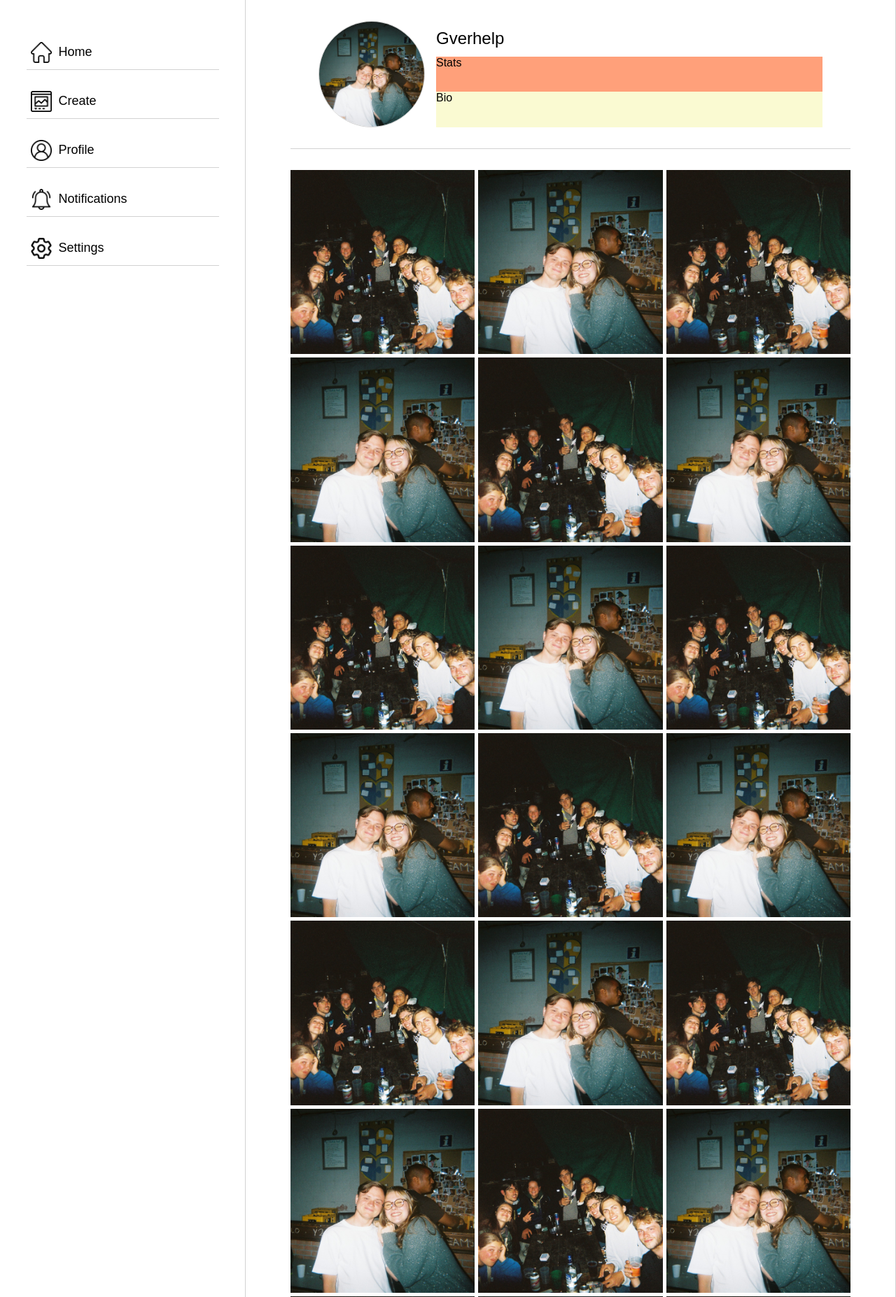
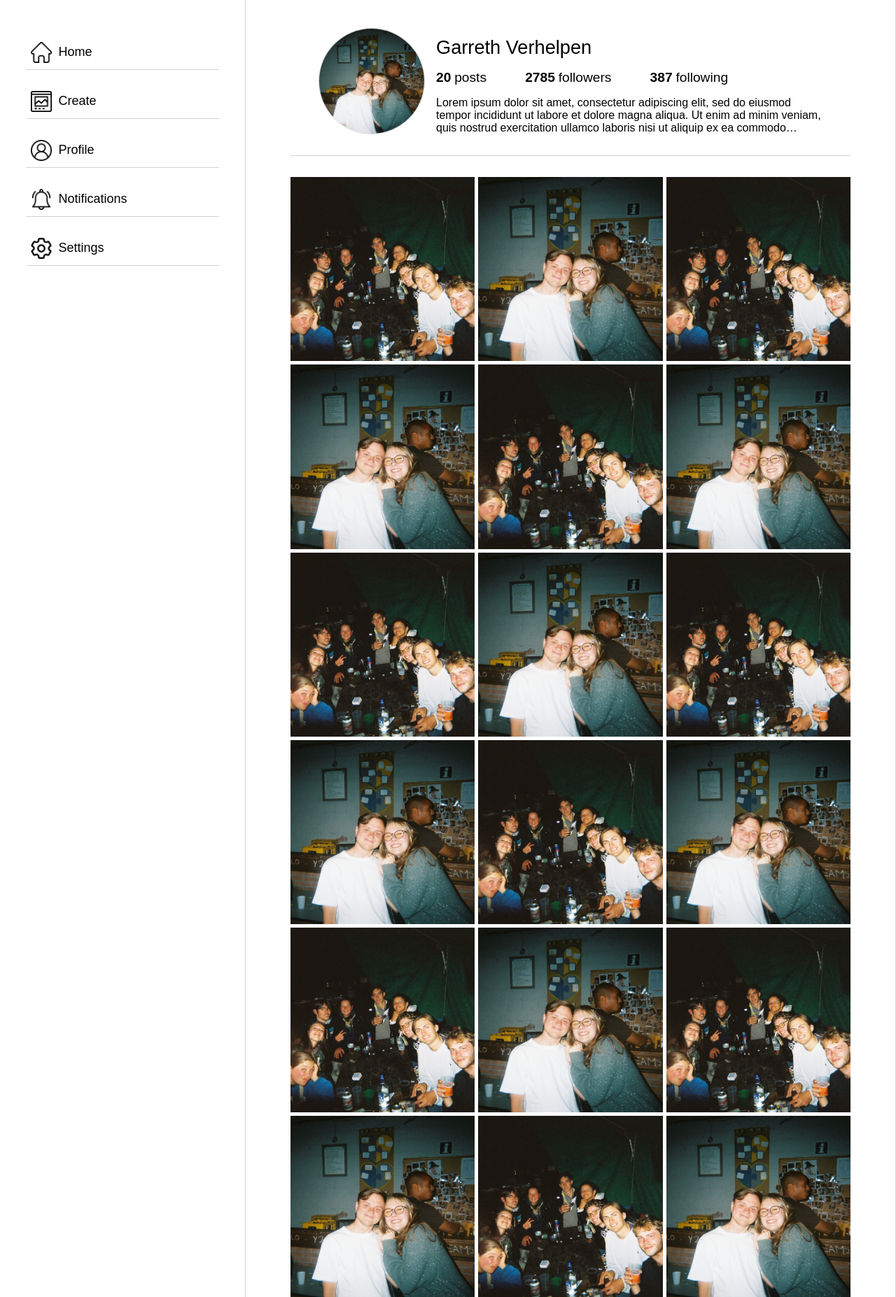
Before and after one commit to gverhelp/Camagru, a Flask app: page / in a window 1280 px wide. Shown: the part 66-1920 px from the top of the page at 70% size. Run offline with Flask 3, Linux system fonts and the light colour scheme.

Commit message:
profile page almost done, have to do the modal when clicking on a post

```diff
--- a/static/css/modal.css
+++ b/static/css/modal.css
@@ -8,7 +8,6 @@
     position: fixed;
     justify-content: center;
     align-items: center;
-    /* overflow: hidden; */
     background-color: rgba(0, 0, 0, 0.6);
 }
 
--- a/static/css/page.css
+++ b/static/css/page.css
@@ -6,13 +6,11 @@
 
 .home {
     display: flex;
-    position: relative;
     height: 100%;
 }
 
 .home-left {
     width: 350px;
-
     display: flex;
     justify-content: center;
     margin-top: 66px;
@@ -155,8 +153,12 @@
 }
 
 .profile-avatar-ctn {
+    display: flex;
+    justify-content: center;
+    align-items: flex-end;
     margin-right: 1rem;
-    float: left;
+    /* float: left; */
+    /* background-color: lightyellow; */
 }
 
 .profile-avatar {
@@ -169,34 +171,67 @@
 
 .profile-infos-ctn {
     display: grid;
-    width: 100%;
-    height: 100%;
+    /* flex: 1; */
+    /* width: 100%;
+    height: 100%; */
     grid-template-rows: repeat(3, 1fr);
     /* background-color: lightblue; */
 }
 
 .profile-username {
     display: flex;
-    /* justify-content: center; */
-    align-items: center;
+    align-items: flex-end;
     /* background-color: lightgreen; */
 }
 
 .profile-username a {
     display: inline-block;
-    font-size: 1.5rem;
+    font-size: 1.7rem;
     /* font-weight: 100; */
 }
 
 .profile-stats {
-    display: grid;
-    grid-template-columns: repeat(3, 1fr);
-    background-color: lightsalmon;
+    display: flex;
+    /* display: grid;
+    /* grid-template-columns: repeat(3, 1fr); */
+    /* background-color: lightsalmon; */
+}
+
+.profile-stats li {
+    display: flex;
+    align-items: center;
+    flex-wrap: wrap;
+    margin-right: 10%;
+    /* margin-right: 4rem; */
+    font-size: 1.2rem;
+    cursor: pointer;
+}
+
+.profile-stats li:last-of-type {
+    margin-right: 0;
+}
+
+.profile-stats-text {
+    font-weight: 600;
+    margin-right: 0.3rem;
 }
 
 .profile-bio {
-    background-color: lightgoldenrodyellow;
+    /* display: flex; */
+    display: -webkit-box;
+    -webkit-box-orient: vertical;
+    -webkit-line-clamp: 3;
+    overflow: hidden;
+    /* max-height: 50px; */
+    /* overflow: hidden; */
+    /* background-color: lightgoldenrodyellow; */
 }
+
+/*##########################################################################*/
+/*##########################################################################*/
+/*####                        Profile gallery                           ####*/
+/*##########################################################################*/
+/*##########################################################################*/
 
 .gallery-ctn {
     display: grid;
@@ -236,7 +271,6 @@
 }
 
 .gallery-item-infos a {
-    display: flex;
     font-size: 1rem;
     font-weight: 600;
     color: rgb(255, 255, 255);
@@ -344,14 +378,24 @@
     .home-left {
         width: 0;
     }
+
     .left-ctn {
         display: none;
     }
+
     .gallery-item-infos {
         flex-direction: column;
     }
+
     .gallery-like, .gallery-comment {
         margin-block: 5px 2px;
+    }
+
+    .profile-username,
+    .profile-stats {
+        margin-bottom: 3px;
+        padding-bottom: 3px;
+        border-bottom: 1px solid rgb(210, 210, 210);
     }
 }
 
--- a/static/js/script.js
+++ b/static/js/script.js
@@ -1,5 +1,6 @@
 var like = 0;
 var modalSign = 0;
+var modalProfilePost = 0;
 var activeCtn = 0;
 
 function changeFilter(hover) {
@@ -30,7 +31,7 @@ function modalSignDisplay(type) {
         return;
     }
     if (modalSign == 0) {
-        document.getElementById('modal').style.display = 'flex';
+        document.getElementById('signModal').style.display = 'flex';
         if (type == 'signin') {
             document.getElementById('signin').hidden = false;
         }
@@ -38,11 +39,24 @@ function modalSignDisplay(type) {
             document.getElementById('signup').hidden = false;
         }
     } else {
-        document.getElementById('modal').style.display = 'none';
+        document.getElementById('signModal').style.display = 'none';
         document.getElementById('signin').hidden = true;
         document.getElementById('signup').hidden = true;
     }
     modalSign = !modalSign;
+}
+
+function modalProfilePostDisplay() {
+    const elem = document.getElementById('profilePostModal');
+
+    // elem.addEventListener("click", (event) => {activeCtn = 1;})
+
+    if (modalProfilePost == 0) {
+        elem.style.display = 'flex';
+    } else {
+        elem.style.display = 'none';
+    }
+    modalProfilePost = !modalProfilePost;
 }
 
 function changeLeftIcon(icon) {
--- a/templates/auth/sign.html
+++ b/templates/auth/sign.html
@@ -1,4 +1,4 @@
-<div class="modal" id="modal" onclick="modalSignDisplay()">
+<div id="signModal" class="modal" onclick="modalSignDisplay()">
     <div class="sign" id="signin" hidden>
         <form class="sign-ctn">
             <img src="static/img/instgram.png" style="margin-bottom: 40px; width: 135px; height: auto;">
--- a/templates/home/main.html
+++ b/templates/home/main.html
@@ -47,17 +47,32 @@
                     <section class="profile-infos-ctn">
                         <div class="profile-username">
                             <a>
-                                Gverhelp
+                                Garreth Verhelpen
                             </a>
                         </div>
                         <div class="profile-stats">
-                            <a>
-                                Stats
-                            </a>
+                            <li>
+                                <span class="profile-stats-text">
+                                    20
+                                </span>
+                                posts
+                            </li>
+                            <li>
+                                <span class="profile-stats-text">
+                                    2785
+                                </span>
+                                 followers
+                            </li>
+                            <li>
+                                <span class="profile-stats-text">
+                                    387
+                                </span>
+                                 following
+                            </li>
                         </div>
                         <div class="profile-bio">
                             <a>
-                                Bio
+                                Lorem ipsum dolor sit amet, consectetur adipiscing elit, sed do eiusmod tempor incididunt ut labore et dolore magna aliqua. Ut enim ad minim veniam, quis nostrud exercitation ullamco laboris nisi ut aliquip ex ea commodo consequat. Duis aute irure dolor in reprehenderit in voluptate velit esse cillum dolore eu fugiat nulla pariatur. Excepteur sint occaecat cupidatat non proident, sunt in culpa qui officia deserunt mollit anim id est laborum.
                             </a>
                         </div>
                     </section>
@@ -66,7 +81,7 @@
                     {% for i in range(20) %}
                         <div class="gallery-item" tabindex="0">
                             <img class="gallery-image" src="static/img/lol.JPG">
-                            <div class="gallery-item-infos">
+                            <div class="gallery-item-infos" onclick="modalProfilePostDisplay()">
                                 <img class="gallery-like" src="static/img/white-heart.png">
                                 <a>
                                     1500
@@ -79,7 +94,7 @@
                         </div>
                         <div class="gallery-item" tabindex="0">
                             <img class="gallery-image" src="static/img/lol2.JPG">
-                            <div class="gallery-item-infos">
+                            <div class="gallery-item-infos" onclick="modalProfilePostDisplay()">
                                 <img class="gallery-like" src="static/img/white-heart.png">
                                     <a>
                                         1500
--- a/templates/index.html
+++ b/templates/index.html
@@ -9,6 +9,7 @@
         <link rel="stylesheet" href="static/css/modal.css"/>
     </head>
     <body>
+        <div id="profilePostModal" class="modal" onclick="modalProfilePostDisplay()"></div>
         {% include 'auth/sign.html' %}
         <header>
             <!-- Header content goes here -->
```
